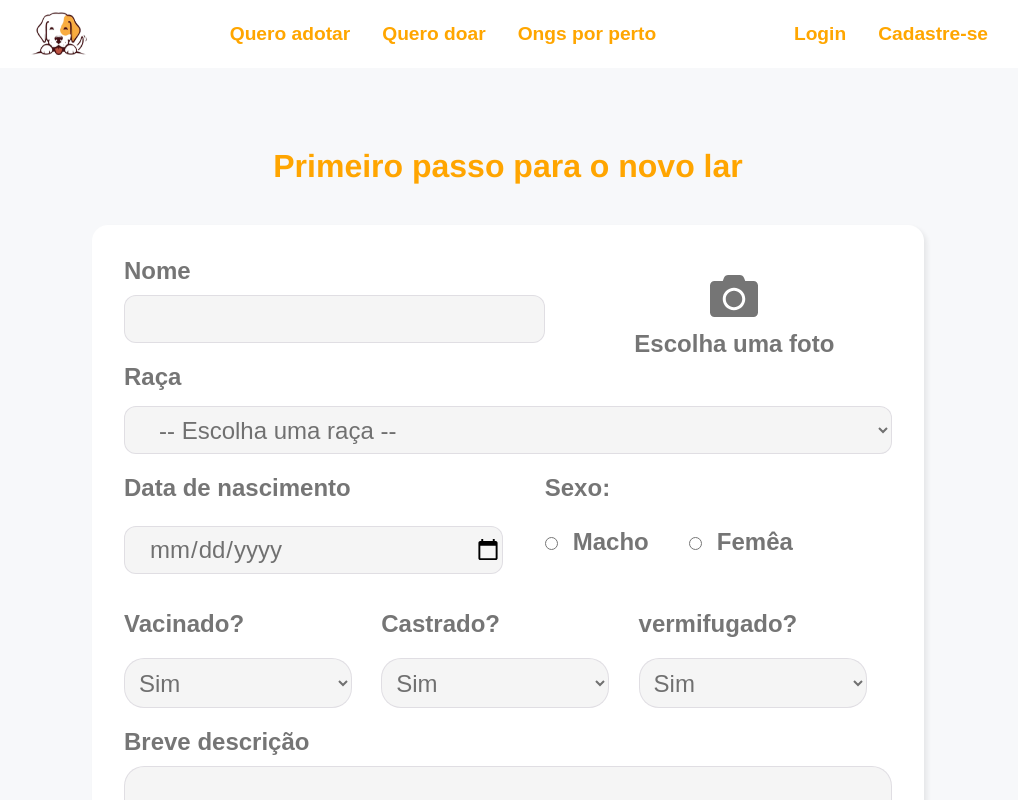
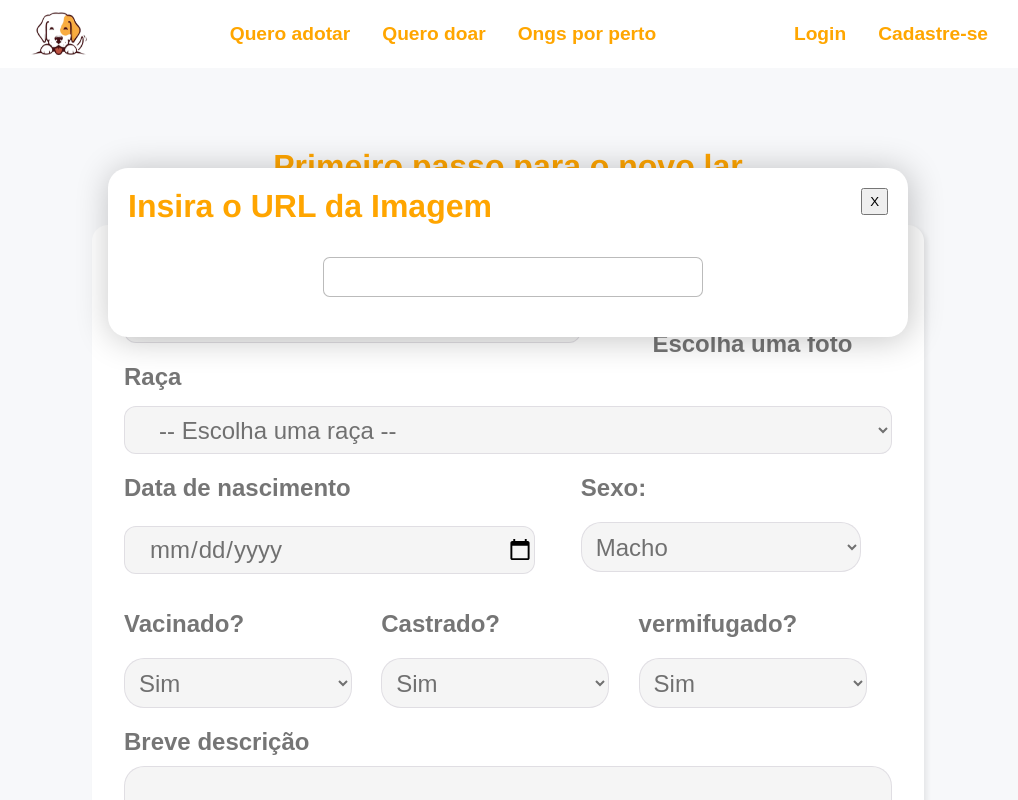
Before and after one commit to v-L1ma/AdotaAi.Pet, a React (Vite) app in the folder AdotaAi.pet/: page /doar in a window 1280 px wide. Both pictures are taken after a click on the element "Escolha uma foto". Shown: the top 800 px of the page, without its empty margins (132-1150 px from the left). Built offline with nearby package versions, Linux system fonts and the light colour scheme.

Commit message:
Criação da pagina de cadastro

```diff
--- a/AdotaAi.pet/src/pages/Doar.jsx
+++ b/AdotaAi.pet/src/pages/Doar.jsx
@@ -1,7 +1,33 @@
+import { useState, useRef } from 'react';
 import styles from './Doar.module.css'
 import { FaCamera } from "react-icons/fa";
+import api from '../sevices/api';
 
 function Doar(){
+
+    const [abrirPopup, setAbrirPopup] = useState(false)
+    const [animais, setAnimais] = useState([])
+    const [raca, setRaca] = useState("")
+    const inputNome = useRef()
+    const inputFoto = useRef()
+    const inputRaca = useRef()
+    const inputDataNasc = useRef()
+    const inputSexo = useRef()
+    const selectVacinado = useRef()
+    const selectCastrado = useRef()
+    const selectVermifugado= useRef()
+    const inputDesc = useRef()
+
+    async function cadastrarAnimais() {
+        console.log(inputNome.current.value)
+       // console.log(inputFoto) arrumar
+        console.log(inputRaca.current.value)
+        console.log(inputSexo.current.value)
+    }
+
+
+
+
     return(
         <main>
              <div className={styles.disponiveis}>
@@ -13,17 +39,40 @@ function Doar(){
 
             <div className={styles.nome}>
                 <p>Nome</p>
-                <input type="text" name="nomePet" id="nomePet"/>
+                <input
+                placeholder="Insira o nome do animal"
+                type="text"
+                name="nomePet"
+                id="nomePet"
+                ref={inputNome}
+                />
             </div>
 
-            <div className={styles.inserir_foto}>
+            <div className={styles.inserir_foto} onClick={()=> setAbrirPopup(true)}>
                 <FaCamera className={styles.icone}/>
                 <label for="foto">Escolha uma foto</label>
             </div>
 
+            {
+            abrirPopup  && (
+                <div className={styles.popup}>
+                    <div className={styles.top}>
+                            <h1>Insira o URL da Imagem</h1>
+                            <button onClick={()=>setAbrirPopup(false)}>X</button>
+                    </div>
+                    <div className={styles.content}>
+                                <input
+                                type="text"
+                                name='url'
+                                ref={inputFoto}/>
+                    </div>
+                </div>
+            )
+        }
+
             <div className={styles.raca}>
                 <p>Raça</p>
-                <select id="raças" name="raças">
+                <select id="raças" name="raças" ref={inputRaca}>
                     <option value="" selected>-- Escolha uma raça --</option>
                     <option value="">Vira-lata (indefinida)</option>
                     <option value="affenpinscher">Affenpinscher</option>
@@ -74,21 +123,21 @@ function Doar(){
 
             <div className={styles.nasc}>
                 <p>Data de nascimento</p>
-                <input type="date" name="nasc" id="nasc"/>
+                <input type="date" name="nasc" id="nasc" ref={inputDataNasc}/>
             </div>
 
-            <div className={styles.sexo}>
+            <div className={styles.sexo} ref={inputSexo}>
                 <p>Sexo:</p>
-                <input type="radio" name="sexo" id="macho" class="radio"/>
-                <label for="macho">Macho</label>
-                <input type="radio" name="sexo" id="femea" class="radio"/>
-                <label for="femea">Femêa</label>
+                <select name="" id="">
+                        <option value="Macho">Macho</option>
+                        <option value="Femea">Fêmea</option>
+                </select>
             </div>
 
             <div className={styles.perguntas}>
                 <div>
                     <label for="vacinado">Vacinado?</label>
-                    <select name="" id="">
+                    <select name="" id="" ref={selectVacinado}>
                         <option value="">Sim</option>
                         <option value="">Não</option>
                     </select>
@@ -96,7 +145,7 @@ function Doar(){
 
                 <div>
                     <label for="castrado">Castrado?</label>
-                    <select name="" id="">
+                    <select name="" id="" ref={selectCastrado}>
                         <option value="">Sim</option>
                         <option value="">Não</option>
                     </select>
@@ -104,7 +153,7 @@ function Doar(){
 
                 <div>
                     <label for="vermifugado">vermifugado?</label>
-                    <select name="" id="">
+                    <select name="" id="" ref={selectVermifugado}>
                         <option value="">Sim</option>
                         <option value="">Não</option>
                     </select>
@@ -114,16 +163,19 @@ function Doar(){
             <div className={styles.descricao}>
                 <label for="descricao">Breve descrição</label>
                 <br/>
-                <textarea name="descricao" id="descricao" required maxlength="150"></textarea>
+                <textarea name="descricao" id="descricao" required maxlength="150" ref={inputDesc}></textarea>
             </div>
 
-            <button className={styles.save}>Salvar & Continuar</button>
+            <button onClick={cadastrarAnimais} className={styles.save}>Salvar & Continuar</button>
 
 
     </div>
    </div>
 
    </div>
+
+
+
         </main>
     )
 }
--- a/AdotaAi.pet/src/pages/Doar.module.css
+++ b/AdotaAi.pet/src/pages/Doar.module.css
@@ -131,6 +131,7 @@ input[type=checkbox]{
     main{
         width: 70vw;
         margin: auto;
+        position: relative;
     }
 
     .conteudo{
@@ -166,6 +167,8 @@ input[type=checkbox]{
         font-family: Arial, Helvetica, sans-serif;
         font-weight: bolder;
     }
+
+
 
     .nome > input[type=text]{
         width: 100%;
@@ -243,9 +246,16 @@ input[type=checkbox]{
         grid-area: sexo;
     }
 
-    .sexo > input[type=radio]{
-        margin-top: 35px;
-        margin-right: 15px;
+    .sexo select{
+        height: 50px;
+        width: 90%;
+        padding: 10px;
+        color: rgba(0, 0, 0, 0.541);
+        font-size: 1.5rem;
+        margin-top: 20px;
+        border-radius: 20px;
+        border: 0.1px solid #76678828;
+        background-color: rgba(128, 128, 128, 0.082);
     }
 
     .sexo > label{
@@ -320,6 +330,57 @@ input[type=checkbox]{
         font-family: Arial, Helvetica, sans-serif;
         font-weight: bold;
     }
+
+    .popup{
+        background-color: white;
+        width: 50em;
+        z-index: 2;
+        position: absolute;
+        top: 20px;
+        left: 50%;
+        transform: translate(-50%);
+        box-shadow: 2px 2px 34px rgba(0, 0, 0, 0.24);
+        padding: 20px;
+        border-radius: 20px;
+    }
+
+    .top{
+        display: flex;
+        align-items: start;
+        justify-content: space-between;
+        margin-bottom: 2em;
+
+        & button{
+            height: 2em;
+            width: 2em;
+        }
+
+        & h1{
+            padding: 0;
+            margin: 0;
+        }
+    }
+
+    .content{
+        display: flex;
+        flex-direction: column;
+        align-items: center;
+
+        & input{
+            width: 50%;
+            height: 3em;
+            border-radius: 0.5em;
+            border: 1px solid rgba(0, 0, 0, 0.267);
+        }
+
+        & input:focus{
+            width: 50%;
+            height: 3em;
+            border-radius: 0.5em;
+            outline: 2px solid rgba(224, 153, 0, 0.897);
+            border: none;
+        }
+    }
 }
 
 @media (max-width: 1315px){
```
